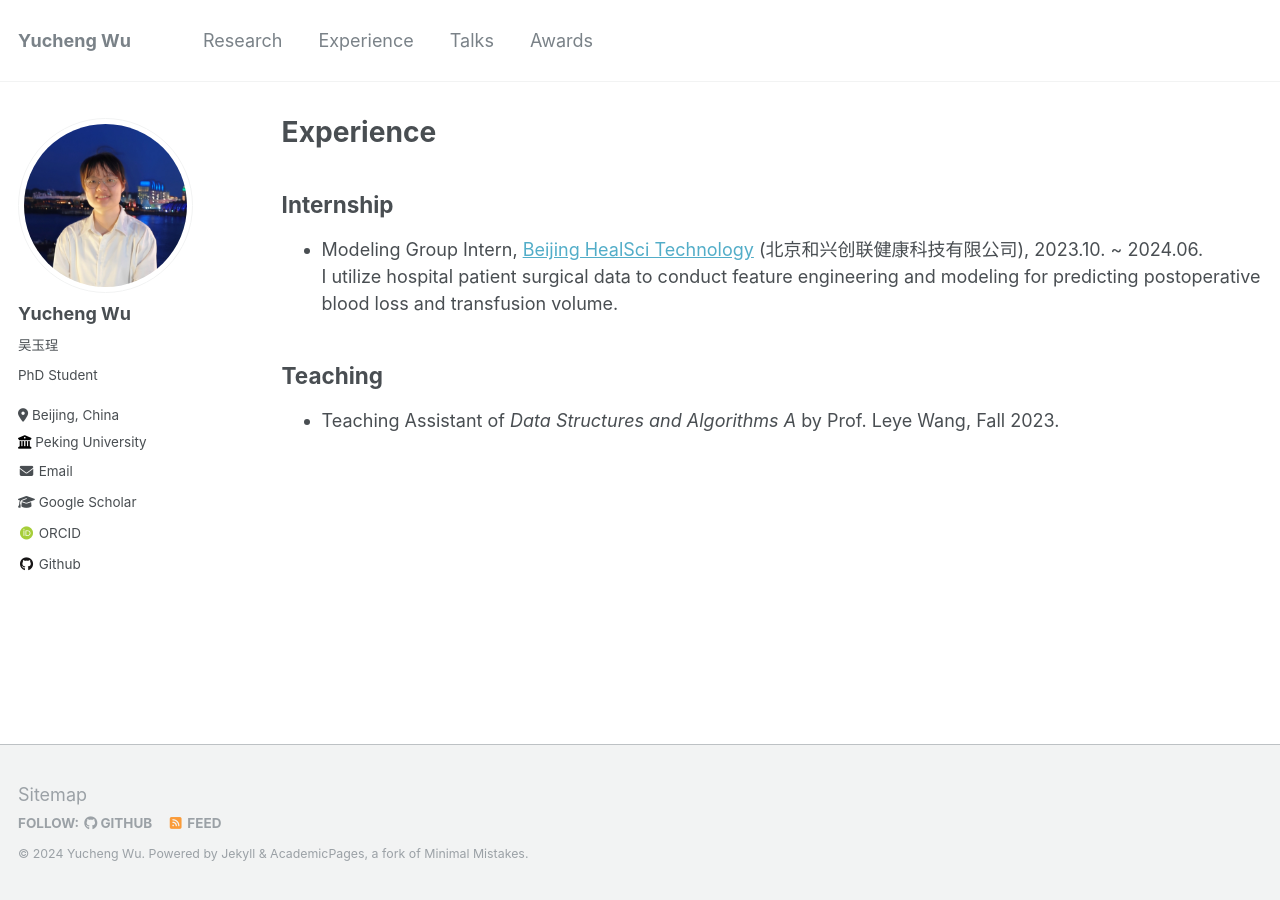
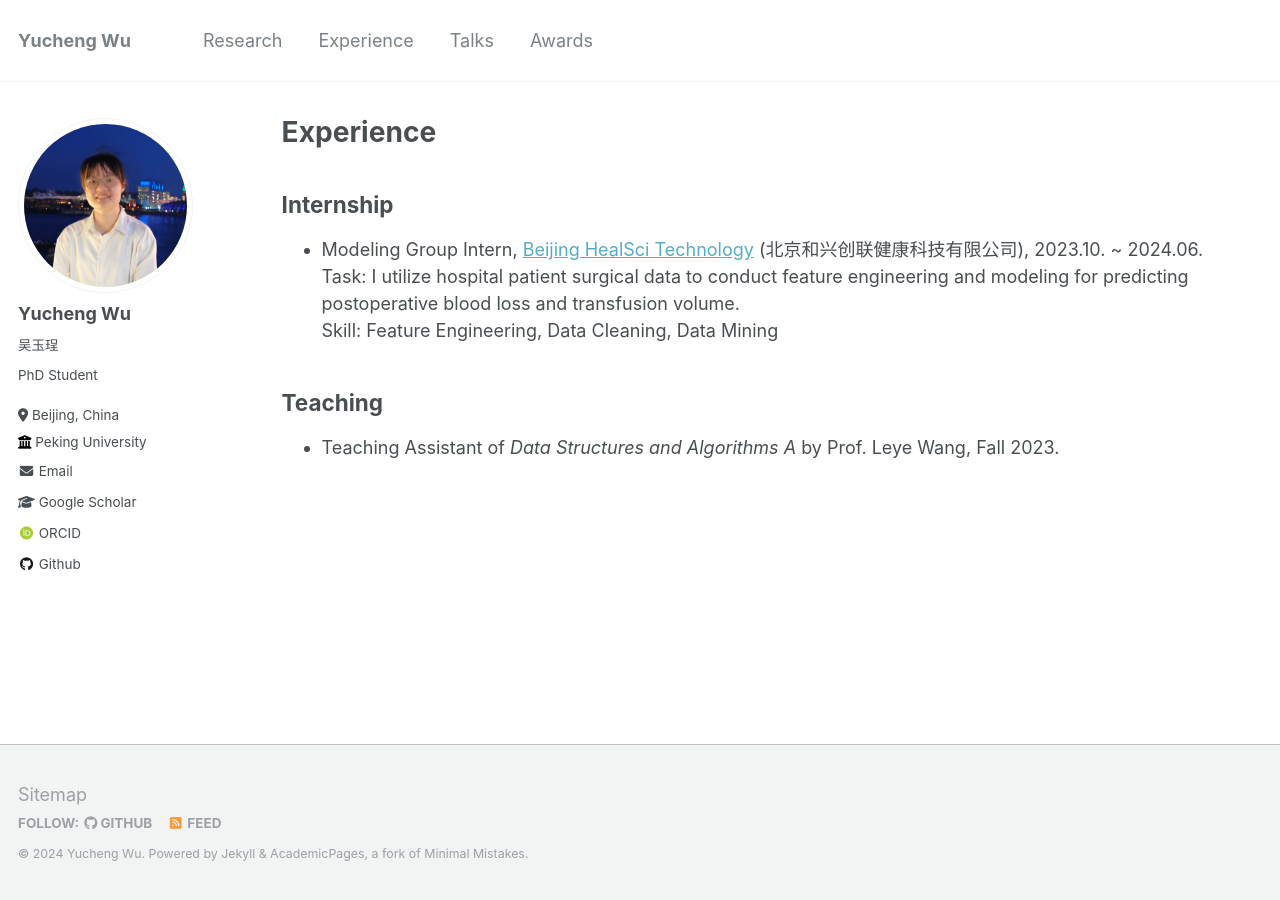
Before and after one commit to wuyucheng2002/wuyucheng2002.github.io, a Jekyll site: the page built from _pages/experience.md, in a window 1280 px wide. Built offline with Jekyll 4.4.1, drawn with Linux system fonts in a browser that asks for light colours; some web fonts are replaced.

Commit message:
Update experience.md

```diff
--- a/_pages/experience.md
+++ b/_pages/experience.md
@@ -8,7 +8,8 @@ author_profile: true
 ## Internship
 
 * Modeling Group Intern, <a href="https://www.healscitech.com/#/home" target="_blank">Beijing HealSci Technology</a> (北京和兴创联健康科技有限公司), 2023.10. ~ 2024.06. <br/>
-I utilize hospital patient surgical data to conduct feature engineering and modeling for predicting postoperative blood loss and transfusion volume.
+Task: I utilize hospital patient surgical data to conduct feature engineering and modeling for predicting postoperative blood loss and transfusion volume. <br/>
+Skill: Feature Engineering, Data Cleaning, Data Mining
 
 ## Teaching
 
```
